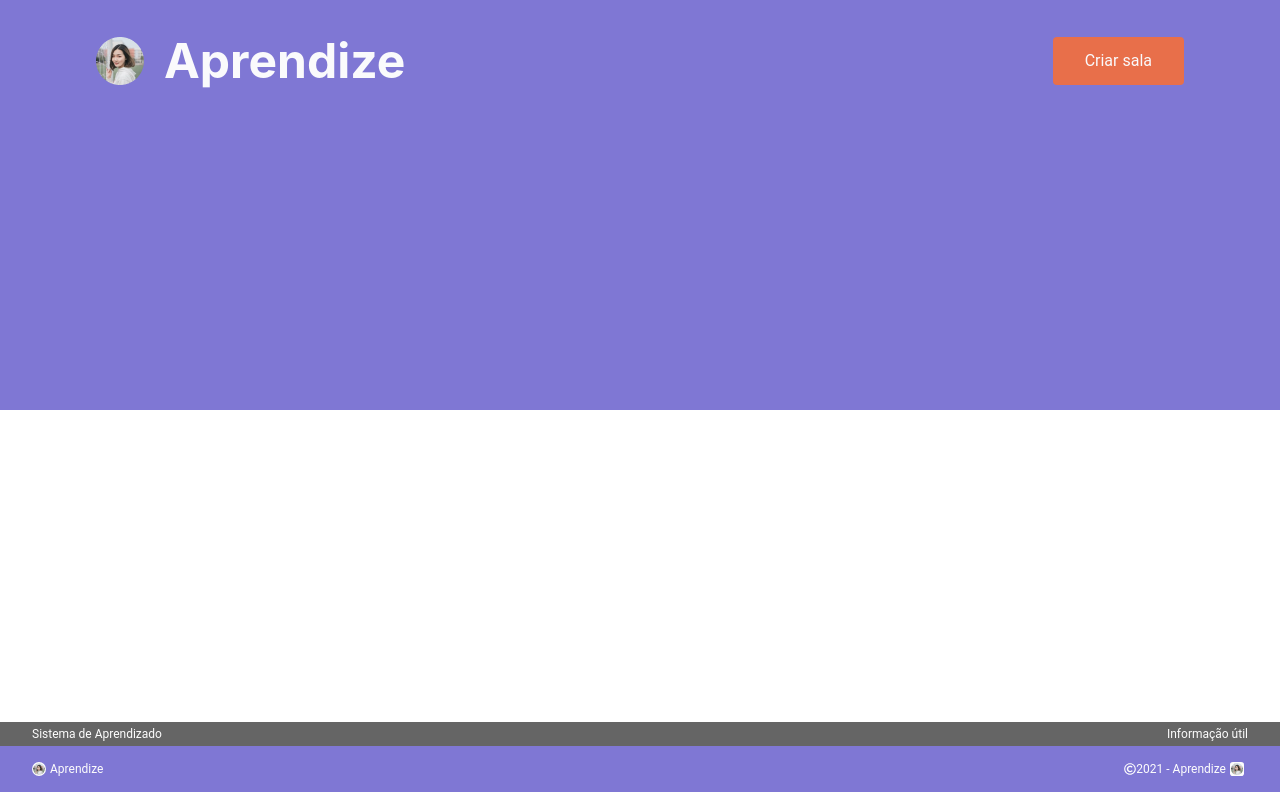
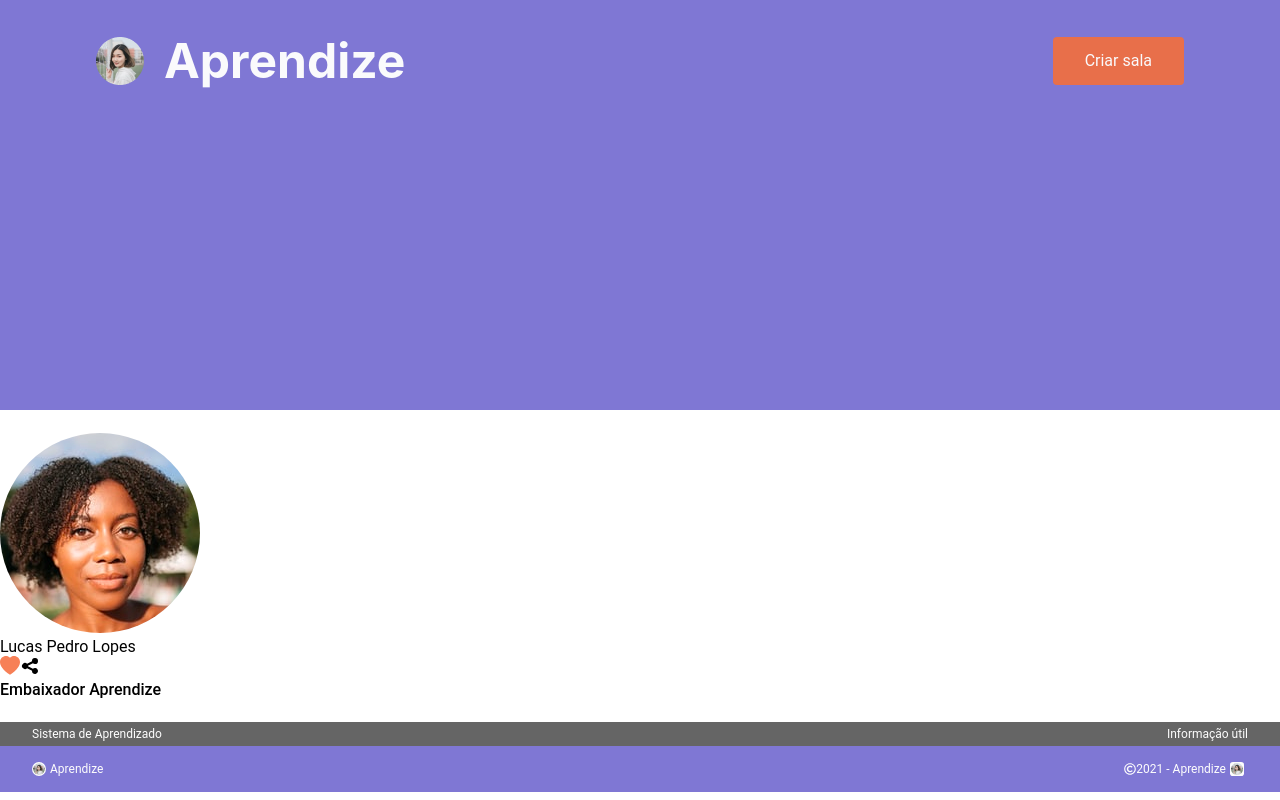
Before and after one commit to lucaspedronet/aprendize-web-api, a React (Create React App) app in the folder front-end/: page /profile-teacher in a window 1280 px wide. Built offline with nearby package versions, Linux system fonts and the light colour scheme.

Commit message:
[profile-teacher]

```diff
--- /dev/null
+++ b/front-end/src/pages/ProfileTeacher/index.tsx
@@ -0,0 +1,30 @@
+/* eslint-disable object-curly-newline */
+import React from 'react';
+import { BsFillHeartFill } from 'react-icons/bs';
+import { HiShare } from 'react-icons/hi';
+import { Container, Header, Avatar, Content, ContainerTop, NameText, Evaluation } from './styles';
+
+import avatarProfile from '../../assets/Avatar-03.svg';
+
+const ProfileTeacher: React.FC = () => {
+  console.log('ok');
+  return (
+    <Container>
+      <Header>
+        <Avatar src={avatarProfile} />
+        <Content>
+          <ContainerTop>
+            <NameText>Lucas Pedro Lopes</NameText>
+            <BsFillHeartFill size={20} color="#F78057" />
+            <HiShare size={20} />
+          </ContainerTop>
+          <Evaluation>
+            <strong>Embaixador Aprendize</strong>
+          </Evaluation>
+        </Content>
+      </Header>
+    </Container>
+  );
+};
+
+export { ProfileTeacher };
--- /dev/null
+++ b/front-end/src/pages/ProfileTeacher/styles.ts
@@ -0,0 +1,22 @@
+import styled from 'styled-components';
+
+export const Container = styled.div`
+  width: 100%;
+`;
+
+export const Header = styled.nav`
+  width: 100%;
+`;
+
+export const Avatar = styled.img`
+  width: 200px;
+  height: 200px;
+`;
+
+export const Content = styled.div``;
+
+export const ContainerTop = styled.div``;
+
+export const NameText = styled.p``;
+
+export const Evaluation = styled.div``;
--- a/front-end/src/routers/index.tsx
+++ b/front-end/src/routers/index.tsx
@@ -1,14 +1,16 @@
 import React from 'react';
 import { Switch, Route } from 'react-router-dom';
 // imports components
+import { Dashboard } from '../pages/Dashboard';
+import { ProfileTeacher } from '../pages/ProfileTeacher';
 import { RegisterTeacher } from '../pages/RegisterTeacher';
-import { Dashboard } from '../pages/Dashboard';
 // import { SignIn } from '../pages/SingIn';
 
 const Routes: React.FC = () => (
   <Switch>
     <Route path="/" exact component={Dashboard} />
     <Route path="/register-teacher" exact component={RegisterTeacher} />
+    <Route path="/profile-teacher" exact component={ProfileTeacher} />
   </Switch>
 );
 
```
